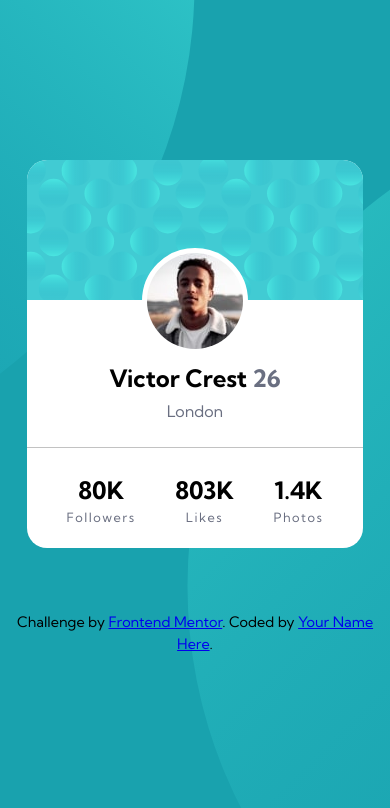
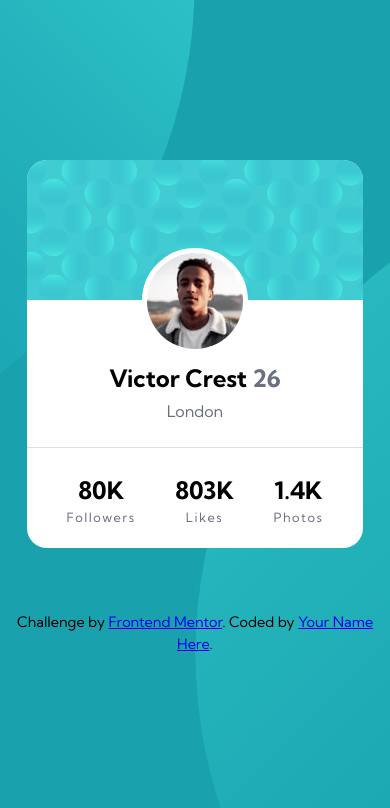
Before and after one commit to iprinceroyy/profile-card-component, a plain HTML site: page index.html in a window 390 px wide. Drawn offline with Linux system fonts and the light colour scheme.

Commit message:
modified

```diff
--- a/css/style.css
+++ b/css/style.css
@@ -92,7 +92,7 @@ body {
 hr {
     border-width: 1px 0 0 0;
     color: var(--dark-grayish-blue);
-    opacity: 0.6;
+    opacity: 0.3;
 }
 
 
@@ -131,7 +131,7 @@ footer .attribution {
 
 @media (max-width: 480px) {
     body {
-        background-position: top -60vh right 50vw, bottom -42vh left 48vw;
+        background-position: top -60vh right 50vw, bottom -50vh left 50vw;
     }
 }
 
```
